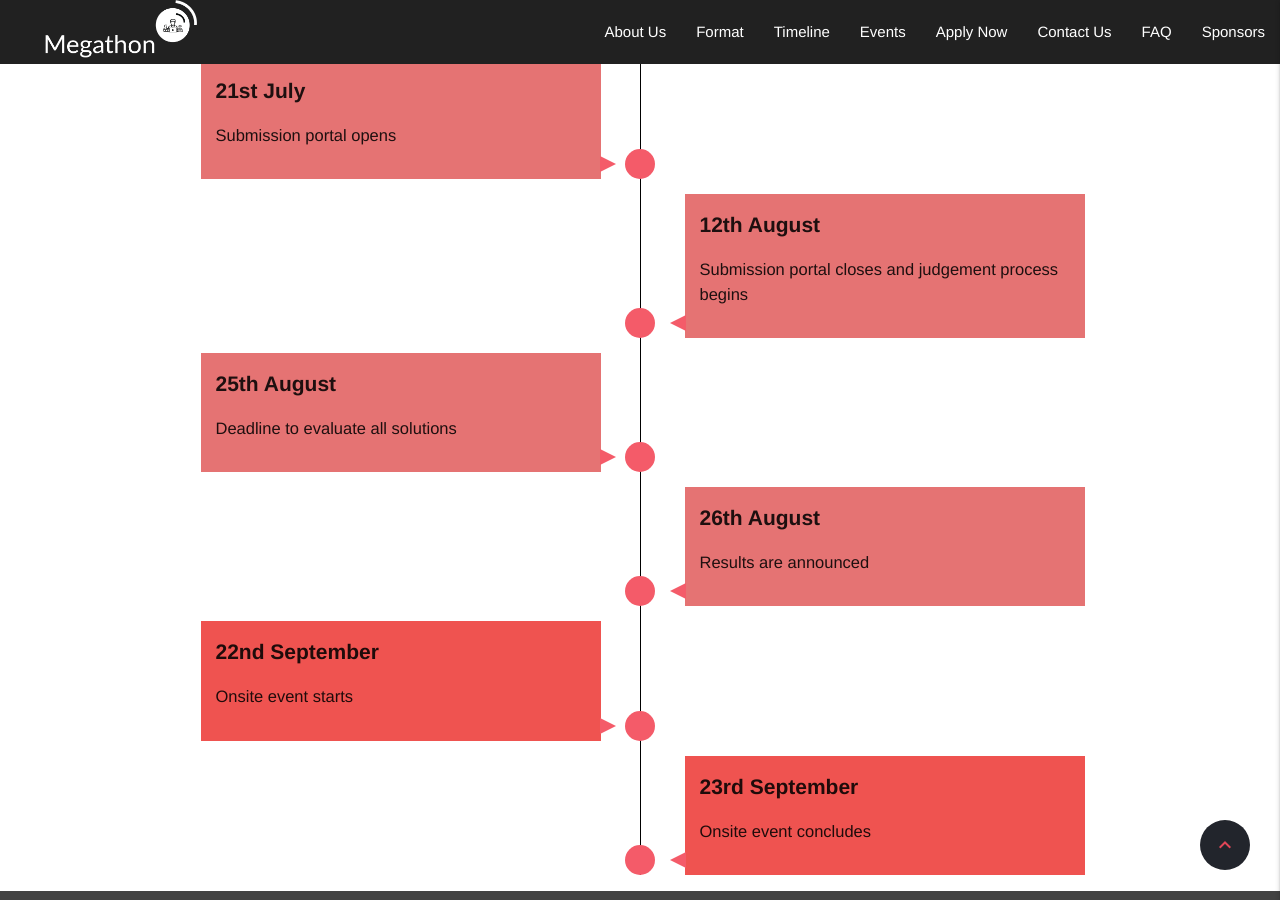
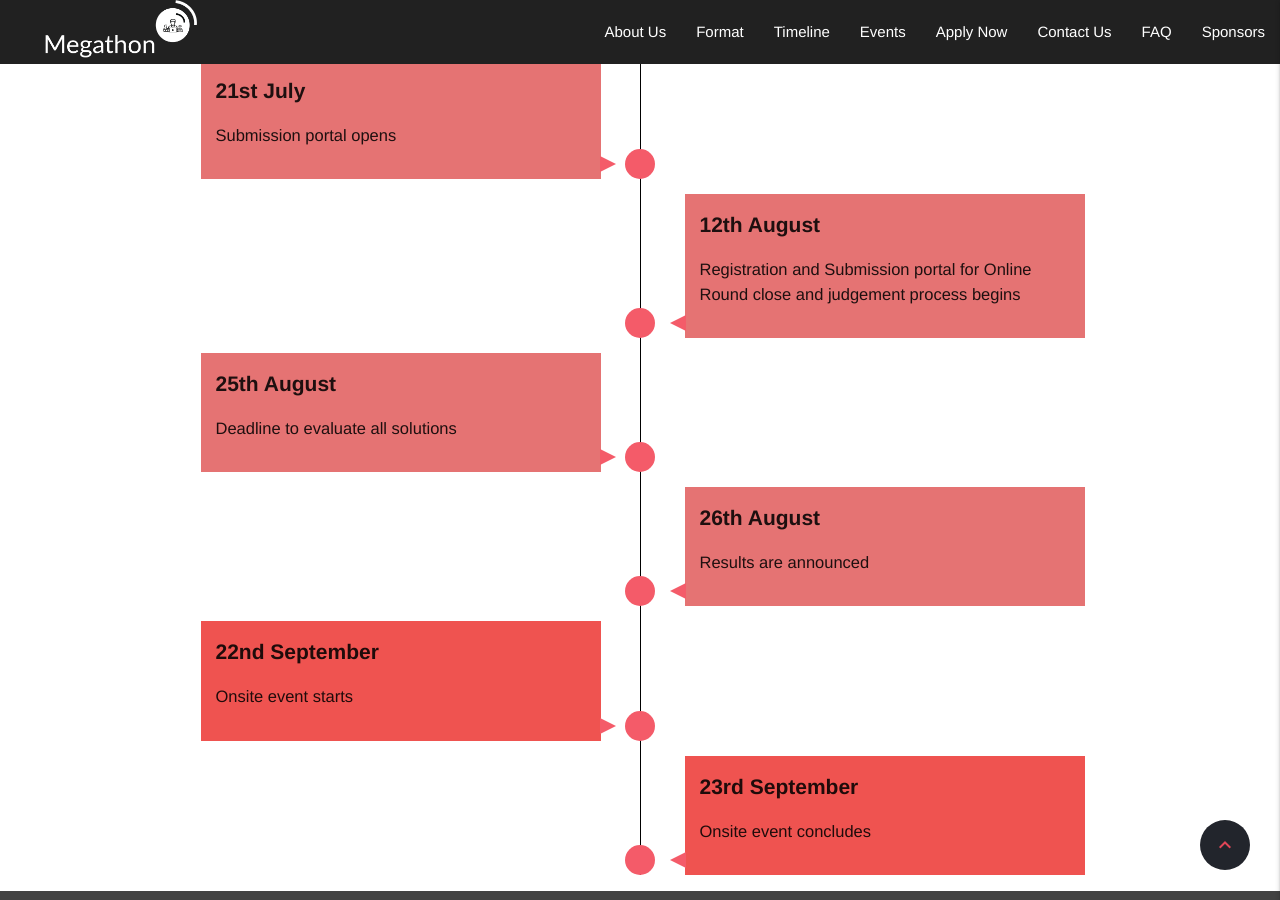
Before and after one commit to IIIT-ECell/megathon, a Jekyll site: the page built from timeline.html, in a window 1280 px wide and 900 px high, scrolled down 1016 px. Built offline with Jekyll 4.4.1, drawn with Linux system fonts in a browser that asks for light colours; nearby versions of some CDN libraries.

Commit message:
Helper links to various pages, and added clarity on reg clos

```diff
--- a/_data/eventlist.yaml
+++ b/_data/eventlist.yaml
@@ -22,7 +22,7 @@
       date: 15th July to 20th July
     - header: Submission portal opens
       date: 21st July to 12th August
-    - header: Submission portal closes and judgement process begins
+    - header: Registration and Submission portal close and judgement process begins
       date: 12th August to 25th August
     - header: Results are announced
       date: 26th August
--- a/_data/events.csv
+++ b/_data/events.csv
@@ -1,7 +1,7 @@
 date,event,type
 15th July,  Registrations for Online Round begins alongwith access to problem statement,online
 21st July , Submission portal opens,online
-12th August , Submission portal closes and judgement process begins,online
+12th August , Registration and Submission portal for Online Round close and judgement process begins,online
 25th August, Deadline to evaluate all solutions,online
 26th August , Results are announced,online
 22nd September,Onsite event starts,onsite
--- a/_includes/format.html
+++ b/_includes/format.html
@@ -13,6 +13,12 @@
     model this year as well. We are also bringing Road to Megathon - a
     workshop to help develop technical abilities, and the Business Hack
     where the top ideas will be turned to reality.
+    <br>
+    <br>
+    <a href="{{site.baseurl}}/events">Click here for a more detailed look at the events</a>
+    <br>
+    <a href="{{site.baseurl}}/faq">For more details, check out the FAQ</a>
+
   </div>
 </div>
 
```
